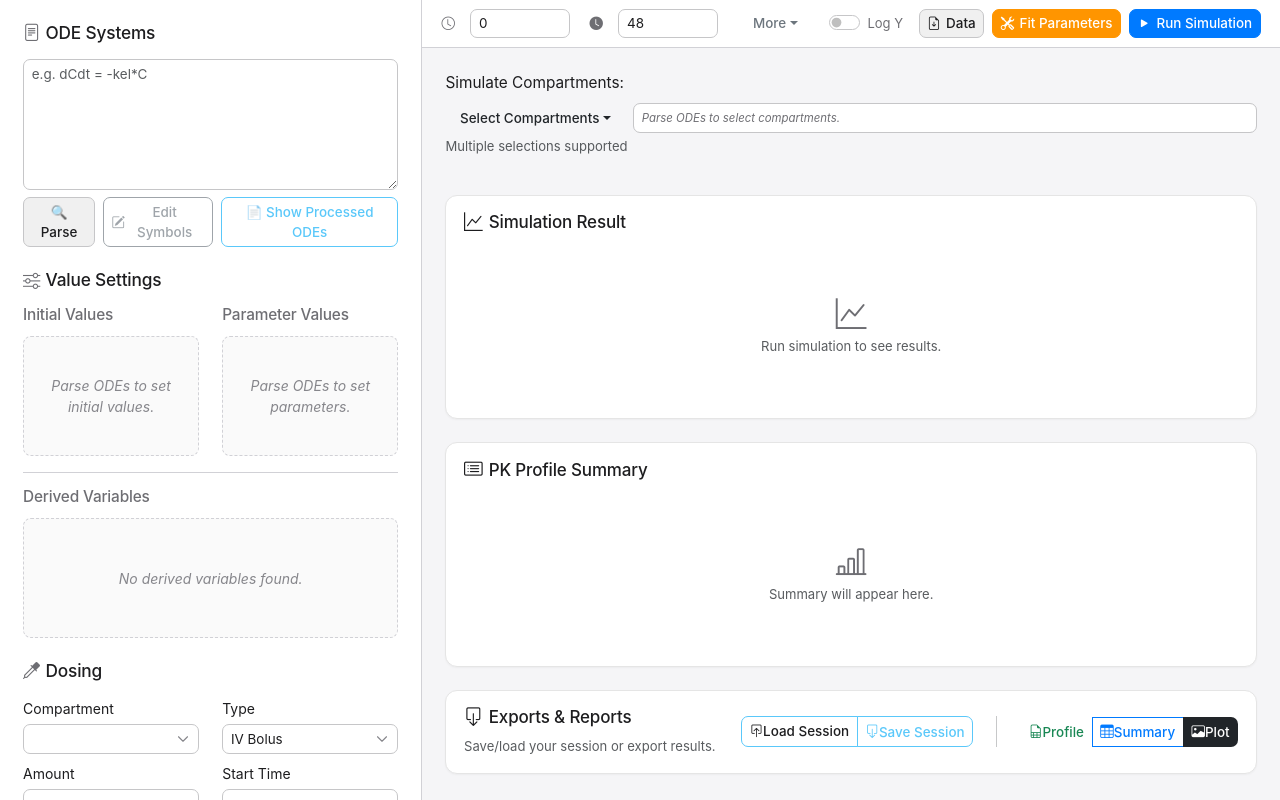
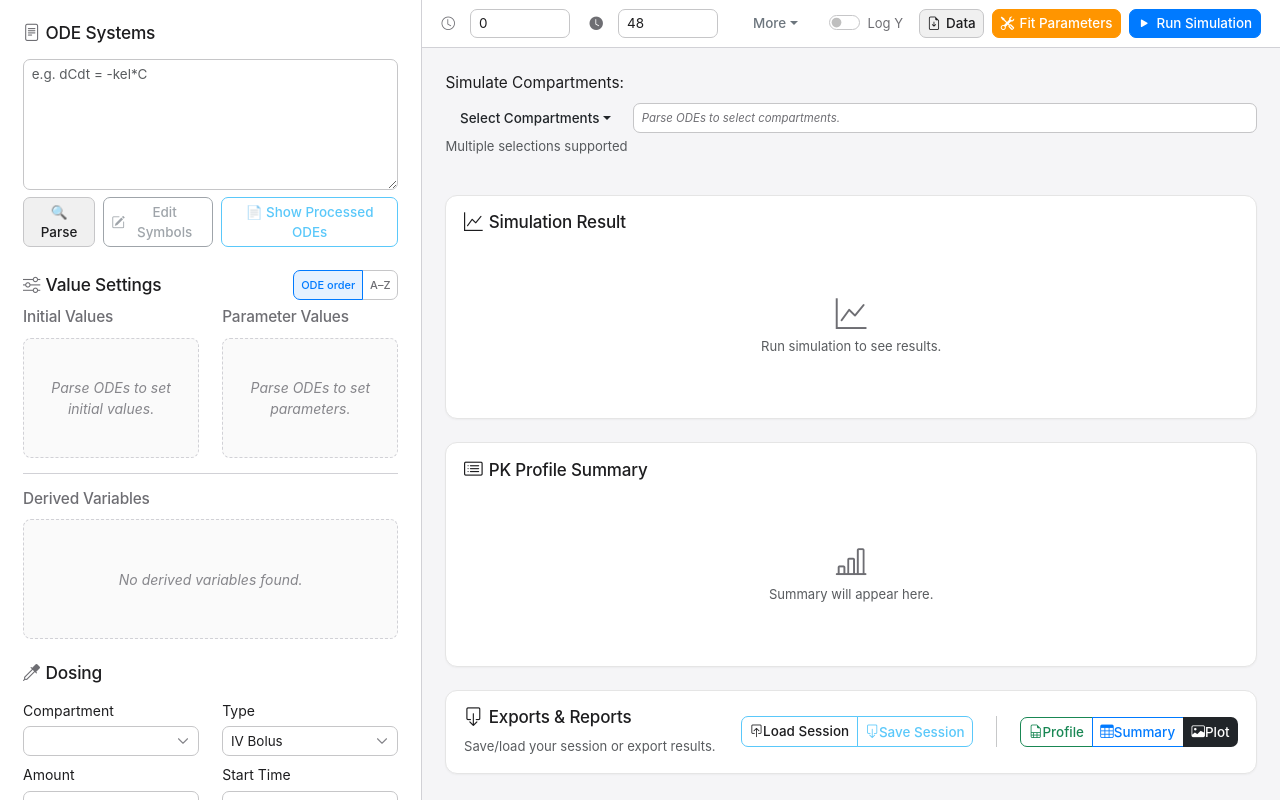
Before and after one commit to snowflower1028/PK-ODE-Simulator, a Django app: page / in a window 1280 px wide. Run offline with Django 5.2, Linux system fonts and the light colour scheme; lists and menus that the app fills with data are empty; some libraries are stand-ins or nearby versions.

Commit message:
feat: selectable symbol ordering in Value Settings; fix invisible Profile button border
Value Settings listed compartments and parameters in the order the parser
returned them, which was Python's sorted() — so "ka, CL, V" came back as
"CL, V, ka", with uppercase names sorted ahead of lowercase ones. On a model
with many symbols this bears no relation to how the user wrote the ODEs.

parser.py now also returns compartments_ode_order and parameters_ode_order,
recording first appearance in the ODE text. The existing compartments and
parameters keys keep their sorted order, since the simulate/fit paths build
the state vector from them; the new keys are display-only.

The sidebar gains an "ODE order / A-Z" toggle next to the Value Settings
heading. It reorders the input fields only, preserves whatever values are
already typed in across a switch, and remembers the choice in localStorage.
ODE order is the default. A-Z sorts with localeCompare, so casing no longer
splits the list.

Separately, the Profile export button was drawn with no border at all: the
app's own `.btn { border: 1px solid transparent }` overrides Bootstrap's
`.btn-outline-success` border-color, and unlike .btn-outline-info and
.btn-outline-primary there was no rule adding it back. Bootstrap's :hover
rule has enough specificity to win, so the border appeared only on hover.
Added `.btn-outline-success { color: #198754; border-color: #198754 }` —
#198754 is the colour the button fills with on hover, read from the computed
style rather than assumed.

Verified in a headless browser: with "dA1dt = -ka*A1 / dA2dt = ka*A1 -
(CL/V)*A2 - Vmax*A2/(Km+A2)", ODE order gives ka, CL, V, Vmax, Km and A-Z
gives CL, ka, Km, V, Vmax; typed values survive toggling in both directions;
the choice survives a reload; simulation still runs and plots correctly in
either ordering; no console errors.

```diff
--- a/simulator/parser.py
+++ b/simulator/parser.py
@@ -62,16 +62,26 @@ def _initial_symbols(ode_rows, param_rows):
     comps = {c for c, _ in ode_rows}
     token_rx = re.compile(r"[A-Za-z_][\w]*")
     tokens: Set[str] = set()
+    # 사용자가 적은 순서(첫 등장 순서)를 함께 기록해 둔다.
+    # UI 에서 "ODE 입력 순서"로 정렬해 보여주기 위한 정보이며, 계산에는 쓰이지 않는다.
+    token_order: List[str] = []
+
+    def _scan(text: str):
+        for tok in token_rx.findall(text):
+            tokens.add(tok)
+            if tok not in token_order:
+                token_order.append(tok)
+
     for _, rhs in ode_rows:
-        tokens.update(token_rx.findall(rhs))
+        _scan(rhs)
     for rhs in param_rows.values():
-        tokens.update(token_rx.findall(rhs))
+        _scan(rhs)
 
     # 정의된 파라미터 심볼 포함
     param_syms = tokens - comps - _BUILTIN.keys()
     symtbl     = {s: symbols(s) for s in comps.union(param_syms)}
     symtbl.update(_BUILTIN)
-    return comps, param_syms, symtbl
+    return comps, param_syms, symtbl, token_order
 
 # ───────────────────────────────────────────────
 # 3. 파라미터 RHS 파싱 + 의존성 그래프
@@ -166,7 +176,7 @@ def parse_ode_input(text: str) -> Dict[str, Any]:
     lines                   = _preprocess(text)
     ode_rows, param_rows    = _classify(lines)
 
-    comps, param_syms, symtbl = _initial_symbols(ode_rows, param_rows)
+    comps, param_syms, symtbl, token_order = _initial_symbols(ode_rows, param_rows)
     parsed_defs, graph, rev   = _parse_param_defs(param_rows, symtbl)
     topo_order                = _topo(graph, rev)
 
@@ -177,10 +187,24 @@ def parse_ode_input(text: str) -> Dict[str, Any]:
     proc_lines  = _substitute_odes(ode_rows, derived_exprs, symtbl)
     equations   = _build_eq(proc_lines, symtbl)
 
+    # ── 표시 순서용 정보 ────────────────────────────
+    # compartments/parameters 는 계산 경로가 의존하므로 기존대로 알파벳순을 유지하고,
+    # "사용자가 ODE 에 적은 순서"는 별도 키로 함께 돌려준다.
+    comp_order = []
+    for c, _ in ode_rows:
+        if c not in comp_order:
+            comp_order.append(c)
+    comp_order += [c for c in sorted(comps) if c not in comp_order]
+
+    param_order = [t for t in token_order if t in base_params]
+    param_order += [p for p in sorted(base_params) if p not in param_order]
+
     # 최종 반환 딕셔너리. lambdify 관련 키는 제거됨.
     return {
         "compartments"        : sorted(comps),
         "parameters"          : sorted(base_params),
+        "compartments_ode_order": comp_order,
+        "parameters_ode_order"  : param_order,
         "derived_expressions" : derived_exprs,
         "processed_ode"       : "\n".join(proc_lines),
         "equations"           : equations,
--- a/simulator/static/simulator/css/style.css
+++ b/simulator/static/simulator/css/style.css
@@ -286,6 +286,9 @@ h5 .bi, h4 .bi, h3 .bi, .sidebar-section-title .bi, .subsection-title .bi { /*
 .btn-info:hover { background-color: #4AB5E0; border-color: #4AB5E0; }
 .btn-outline-info { color: #5AC8FA; border-color: #5AC8FA; }
 .btn-outline-info:hover { background-color: rgba(90, 200, 250, 0.08); }
+/* .btn 의 'border: 1px solid transparent' 때문에 Bootstrap 의 outline 테두리가 지워지므로
+   여기서 다시 지정한다. 색은 호버 시 채워지는 색(#198754)과 동일하게 맞춘다. */
+.btn-outline-success { color: #198754; border-color: #198754; }
 
 /* 피팅 모달의 'Suggest Bounds' 버튼 스타일 */
 .btn-suggest-bounds {
@@ -684,3 +687,45 @@ h5 .bi, h4 .bi, h3 .bi, .sidebar-section-title .bi, .subsection-title .bi { /*
 .subtle-shadow {
     box-shadow: 0 1px 3px rgba(0,0,0,0.04), 0 1px 2px rgba(0,0,0,0.08);
 }
+
+/* ------------------------------ */
+/* Value Settings 표시 순서 토글    */
+/* ------------------------------ */
+.value-settings-header {
+    display: flex;
+    align-items: center;
+    justify-content: space-between;
+    gap: 0.5rem;
+    margin-bottom: 0.5rem;
+}
+
+.symbol-order-toggle .btn {
+    font-size: 11px !important;
+    font-weight: 500;
+    padding: 0.1rem 0.45rem;
+    color: var(--apple-text-secondary);
+    background-color: transparent;
+    border: 1px solid var(--apple-control-border);
+    white-space: nowrap;
+}
+
+.symbol-order-toggle .btn:hover {
+    background-color: rgba(0, 0, 0, 0.04);
+    color: var(--apple-text-primary);
+}
+
+.symbol-order-toggle .btn-check:checked + .btn {
+    color: var(--apple-system-blue);
+    background-color: rgba(0, 122, 255, 0.1);
+    border-color: var(--apple-system-blue);
+    z-index: 1;
+}
+
+.symbol-order-toggle .btn-check:checked + .btn:hover {
+    background-color: rgba(0, 122, 255, 0.16);
+    color: var(--apple-system-blue);
+}
+
+.symbol-order-toggle .btn-check:focus-visible + .btn {
+    box-shadow: 0 0 0 3px rgba(0, 122, 255, 0.2);
+}
--- a/simulator/static/simulator/js/script.js
+++ b/simulator/static/simulator/js/script.js
@@ -6,8 +6,11 @@ const State = {
   observations: [], // 기존 window._obs를 대체하며, 이름을 더 명확하게 변경
 
   // 3. 모델 파싱 결과 상태
-  compartments: [],       // 기존 window._compartments 대체
-  parameters: [],         // 기존 window._parameters 대체
+  compartments: [],       // 기존 window._compartments 대체 (알파벳순, 계산용 기준)
+  parameters: [],         // 기존 window._parameters 대체 (알파벳순, 계산용 기준)
+  compartmentsOdeOrder: [], // ODE 에 적힌 순서 (표시 전용)
+  parametersOdeOrder: [],   // ODE 에 적힌 순서 (표시 전용)
+  symbolOrder: 'ode',       // 'ode' | 'alpha' — Value Settings 표시 순서
   processedODE: "",         // 기존 window._processedODE 대체
   derivedExpressions: {}, // 기존 window._derivedExpressions 대체
 
@@ -21,6 +24,43 @@ const State = {
   latestSimulationResult: null, // 마지막 시뮬레이션 결과를 저장하는 변수
   latestPKSummary: null, // 마지막 PK 요약 결과를 저장하는 변수
 };
+
+/**
+ * Value Settings 표시 순서 헬퍼.
+ * 계산에 쓰이는 State.compartments / State.parameters 는 건드리지 않고,
+ * 화면에 뿌릴 때만 순서를 바꾼다.
+ */
+const SymbolOrder = {
+  STORAGE_KEY: 'pkSimulator.symbolOrder',
+
+  load() {
+    try {
+      const v = localStorage.getItem(this.STORAGE_KEY);
+      if (v === 'ode' || v === 'alpha') State.symbolOrder = v;
+    } catch (e) { /* 프라이빗 모드 등에서 접근 불가 — 기본값 사용 */ }
+    return State.symbolOrder;
+  },
+
+  save(value) {
+    State.symbolOrder = value;
+    try { localStorage.setItem(this.STORAGE_KEY, value); } catch (e) { /* 무시 */ }
+  },
+
+  /** base(알파벳순 기준 목록)를 현재 설정에 맞는 순서로 돌려준다. */
+  apply(base, odeOrder) {
+    if (State.symbolOrder !== 'ode' || !Array.isArray(odeOrder) || odeOrder.length === 0) {
+      return [...base].sort((a, b) => a.localeCompare(b));
+    }
+    // ODE 순서에 있는 것 먼저, 빠진 것은 알파벳순으로 뒤에 붙인다.
+    const inOde = odeOrder.filter(x => base.includes(x));
+    const rest = base.filter(x => !inOde.includes(x)).sort((a, b) => a.localeCompare(b));
+    return [...inOde, ...rest];
+  },
+
+  compartments() { return this.apply(State.compartments, State.compartmentsOdeOrder); },
+  parameters()   { return this.apply(State.parameters,   State.parametersOdeOrder); },
+};
+
 
 /** ----- DOM 구획 ----- **/
 const DOM = {
@@ -32,6 +72,7 @@ const DOM = {
     showProcessedBtn: document.getElementById("show-processed-btn"),
     initValuesContainer: document.getElementById("init-values"),
     paramValuesContainer: document.getElementById("param-values"),
+    symbolOrderRadios: document.querySelectorAll('input[name="symbolOrder"]'),
     derivedValuesContainer: document.getElementById("derived-values"),
     doseForm: document.getElementById("dose-form"),
     doseListContainer: document.getElementById("dose-list"),
@@ -256,7 +297,10 @@ const UI = {
    * 파싱된 심볼(구획, 파라미터)에 대한 입력 필드와 메뉴를 렌더링합니다.
    */
   renderSymbolInputs() {
-    const { compartments, parameters, derivedExpressions } = State;
+    const { derivedExpressions } = State;
+    // 표시 순서만 바꾼 목록 (계산용 State 배열은 그대로 둔다)
+    const compartments = SymbolOrder.compartments();
+    const parameters = SymbolOrder.parameters();
     const { initValuesContainer, paramValuesContainer, derivedValuesContainer, doseForm } = DOM.sidebar;
     const { compartmentsMenu } = DOM.simulation;
     const compartmentSelect = doseForm.querySelector('#compartment');
@@ -1104,6 +1148,42 @@ const Handlers = {
   // --- 사이드바 및 공용 핸들러 ---
 
   /**
+   * Value Settings 의 표시 순서 토글(ODE order / A-Z)을 처리합니다.
+   * 계산에는 영향이 없고 입력 필드의 나열 순서만 바뀝니다.
+   * 이미 입력한 값이 지워지지 않도록, 다시 그리기 전에 현재 값을 읽어 두었다가 되돌려 놓습니다.
+   */
+  handleSymbolOrderChange(event) {
+    const value = event.target.value;
+    if (value !== 'ode' && value !== 'alpha') return;
+
+    // 현재 입력값 보존
+    const keep = { init: {}, param: {} };
+    State.compartments.forEach(c => {
+      const el = DOM.sidebar.initValuesContainer.querySelector(`#init_${c}`);
+      if (el) keep.init[c] = el.value;
+    });
+    State.parameters.forEach(pn => {
+      const el = DOM.sidebar.paramValuesContainer.querySelector(`#param_${pn}`);
+      if (el) keep.param[pn] = el.value;
+    });
+
+    SymbolOrder.save(value);
+    UI.renderSymbolInputs();
+
+    // 값 복원
+    Object.entries(keep.init).forEach(([c, v]) => {
+      const el = DOM.sidebar.initValuesContainer.querySelector(`#init_${c}`);
+      if (el) el.value = v;
+    });
+    Object.entries(keep.param).forEach(([pn, v]) => {
+      const el = DOM.sidebar.paramValuesContainer.querySelector(`#param_${pn}`);
+      if (el) el.value = v;
+    });
+
+    UI.updateSelectedBadges();
+  },
+
+  /**
    * 'Parse' 버튼 클릭을 처리합니다.
    * ODE 텍스트를 API로 보내고, 결과를 받아 State를 업데이트한 후 UI를 다시 렌더링합니다.
    */
@@ -1117,6 +1197,8 @@ const Handlers = {
         // State 업데이트
         State.compartments = response.data.compartments || [];
         State.parameters = response.data.parameters || [];
+        State.compartmentsOdeOrder = response.data.compartments_ode_order || [];
+        State.parametersOdeOrder = response.data.parameters_ode_order || [];
         State.processedODE = response.data.processed_ode;
         State.derivedExpressions = response.data.derived_expressions || {};
 
@@ -1836,6 +1918,10 @@ const App = {
   init() {
     console.log("Application initializing...");
 
+    // 저장된 표시 순서 설정을 복원해 라디오 버튼에 반영
+    const order = SymbolOrder.load();
+    DOM.sidebar.symbolOrderRadios.forEach(r => { r.checked = (r.value === order); });
+
     this._bindEvents();
     this._initialRender();
   },
@@ -1846,6 +1932,8 @@ const App = {
   _bindEvents() {
     // --- 사이드바 이벤트 바인딩 ---
     DOM.sidebar.parseBtn.addEventListener('click', Handlers.handleParseClick);
+    DOM.sidebar.symbolOrderRadios.forEach(r =>
+      r.addEventListener('change', Handlers.handleSymbolOrderChange));
     DOM.sidebar.showProcessedBtn.addEventListener('click', Handlers.handleShowProcessedClick);
     DOM.sidebar.doseForm.addEventListener('submit', Handlers.handleDoseFormSubmit);
     DOM.sidebar.doseTypeSelect.addEventListener('change', Handlers.handleDoseTypeChange);
--- a/simulator/templates/simulator/index.html
+++ b/simulator/templates/simulator/index.html
@@ -27,7 +27,15 @@
     </section>
 
     <section class="sidebar-section">
-      <h2 class="sidebar-section-title"><i class="bi bi-sliders"></i> Value Settings</h2>
+      <div class="value-settings-header">
+        <h2 class="sidebar-section-title mb-0"><i class="bi bi-sliders"></i> Value Settings</h2>
+        <div class="btn-group btn-group-sm symbol-order-toggle" role="group" aria-label="Symbol display order">
+          <input type="radio" class="btn-check" name="symbolOrder" id="symbol-order-ode" value="ode" checked>
+          <label class="btn" for="symbol-order-ode" title="Show symbols in the order they appear in your ODEs">ODE order</label>
+          <input type="radio" class="btn-check" name="symbolOrder" id="symbol-order-alpha" value="alpha">
+          <label class="btn" for="symbol-order-alpha" title="Show symbols in alphabetical order">A–Z</label>
+        </div>
+      </div>
       <div class="value-settings-columns">
         <div>
           <h3 class="subsection-title">Initial Values</h3>
```
